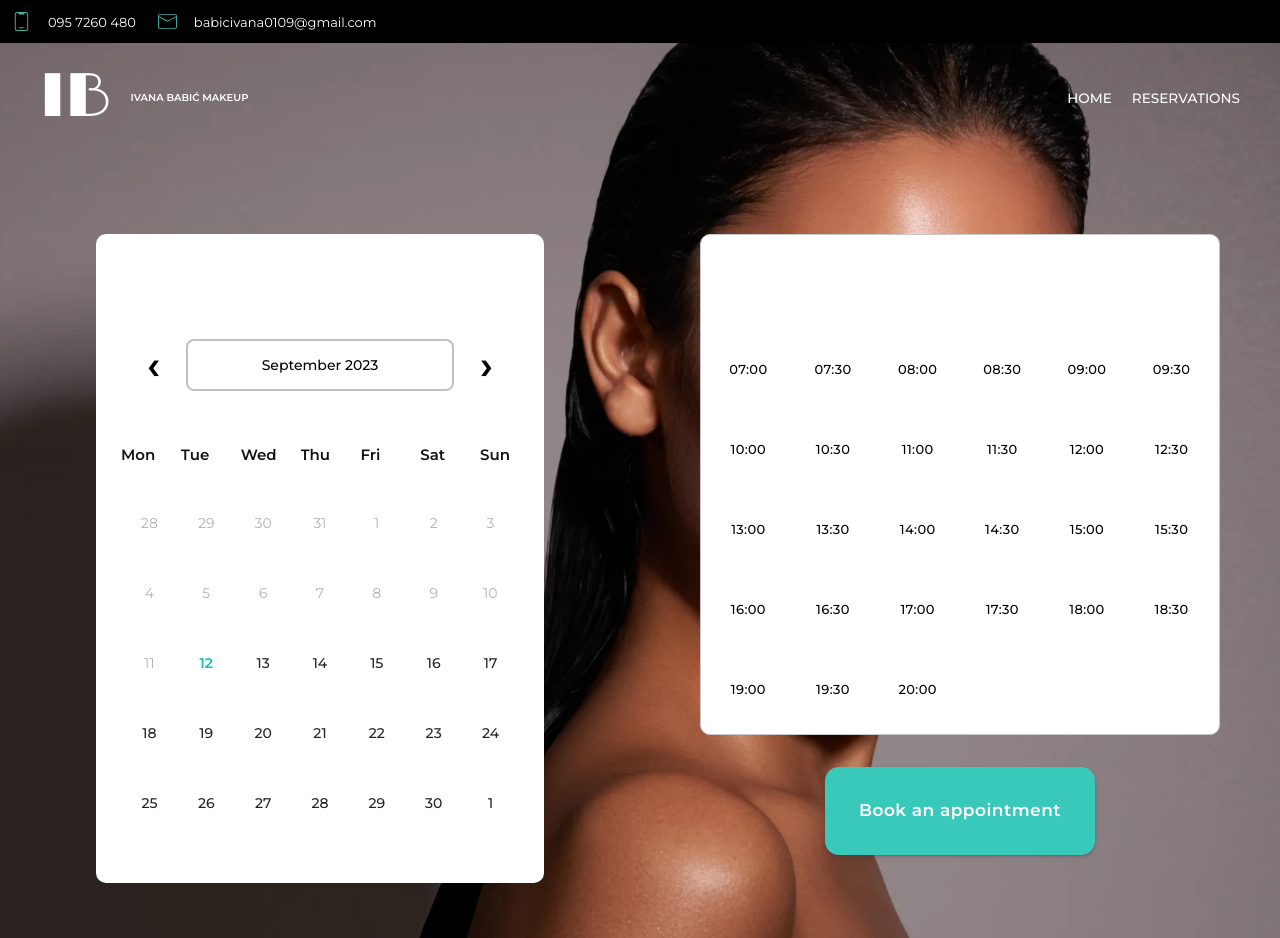
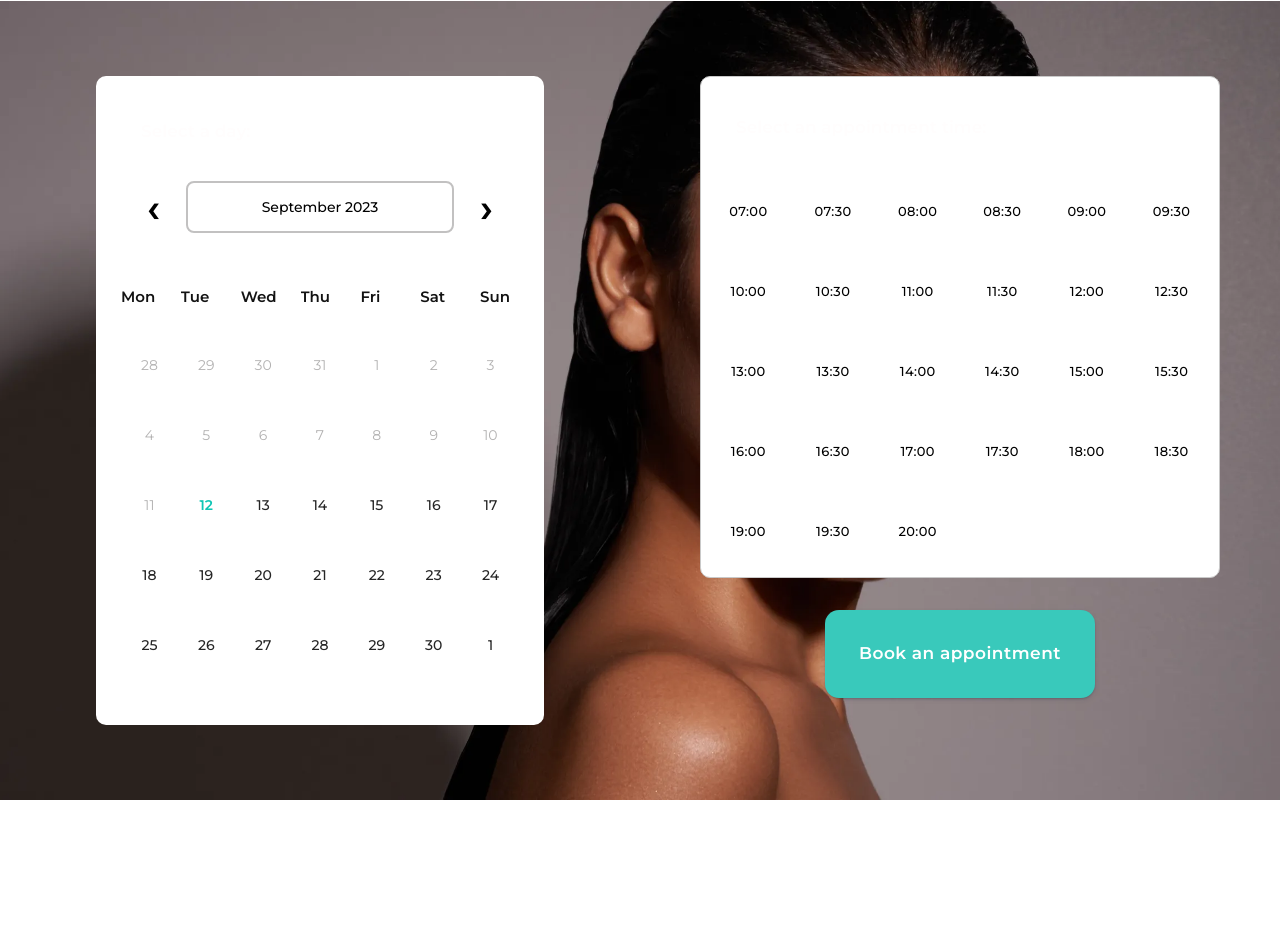
Before and after one commit to Ivana0109/Makeup, a React (Create React App) app: page /#/popis in a window 1280 px wide. After the commit the page ends 800 px from the top, so only its background shows below. Built offline with nearby package versions, Linux system fonts and the light colour scheme; no server answers; a web font is replaced by a local one.

Commit message:
style changed

```diff
--- a/src/App.tsx
+++ b/src/App.tsx
@@ -12,8 +12,7 @@ function App() {
     <ReservationFormProvider>
       <LanguageProvider>
         <Router>
-          <UpperHeader />
-          <Menu />
+
           <div className={styles.container}></div>
           <Routes>
             <Route path="home" element={<CoverPage />} />
--- a/src/Container/Calendar.module.css
+++ b/src/Container/Calendar.module.css
@@ -1,12 +1,25 @@
+
+.wrapper {
+  position: absolute;
+  top: 0.5px;
+  left: 0;
+  right: 0;
+  bottom: 0.5px;
+  overflow-x: hidden; /* or any other value */
+  overflow-y: auto; /* or any other value */
+}
+
 .container{
 
   /* Create the parallax scrolling effect */
-  padding-top: 155.2px;
+
   background-attachment: fixed;
   background-position: center;
   background-repeat: no-repeat;
   background-size: cover;
-    min-height: 90vh;
+
+
+    min-height: 100vh;
 background-image: url("../../public/beige.png");
 display: flex;
 flex-direction: column;
@@ -17,7 +30,7 @@ font-size: 59px;
 font-weight: 900;
 
 color: rgb(255, 253, 253);
-padding-bottom: 20px;
+
   }
 
 
--- a/src/Container/Calendar.tsx
+++ b/src/Container/Calendar.tsx
@@ -13,7 +13,7 @@ function Calendar() {
   const [selectedDate, setSelectedDate] = useState(new Date());
   const {refresh,reservationTimes}=useReservationData(selectedDate)
 
-  return (
+  return (<div className={styles.wrapper}>
     <div className={styles.container}>
       <Grid container  >
 
@@ -29,7 +29,7 @@ function Calendar() {
         </Grid>
         </Grid>
       </Grid>
-    </div>
+    </div></div>
   );
 }
 
--- a/src/Container/CoverPage.module.css
+++ b/src/Container/CoverPage.module.css
@@ -25,6 +25,8 @@ color: rgb(255, 253, 253);
   max-width:1163px;
     text-align: center;
     padding: 20px;
+    box-sizing: border-box;
+    width: 100%;
 
  }
 
--- a/src/Container/Menu.module.css
+++ b/src/Container/Menu.module.css
@@ -19,8 +19,7 @@
   align-items: center;
   padding: 20px 40px;
   position: fixed;
-
-  width: 100%;
+  width: 100vw;
   box-sizing: border-box;
 
   background-color: white;
--- a/src/Container/UpperHeader.module.css
+++ b/src/Container/UpperHeader.module.css
@@ -1,5 +1,5 @@
 .container {
-
+width: 100vw;
     background-color: black;
   }
 
```
